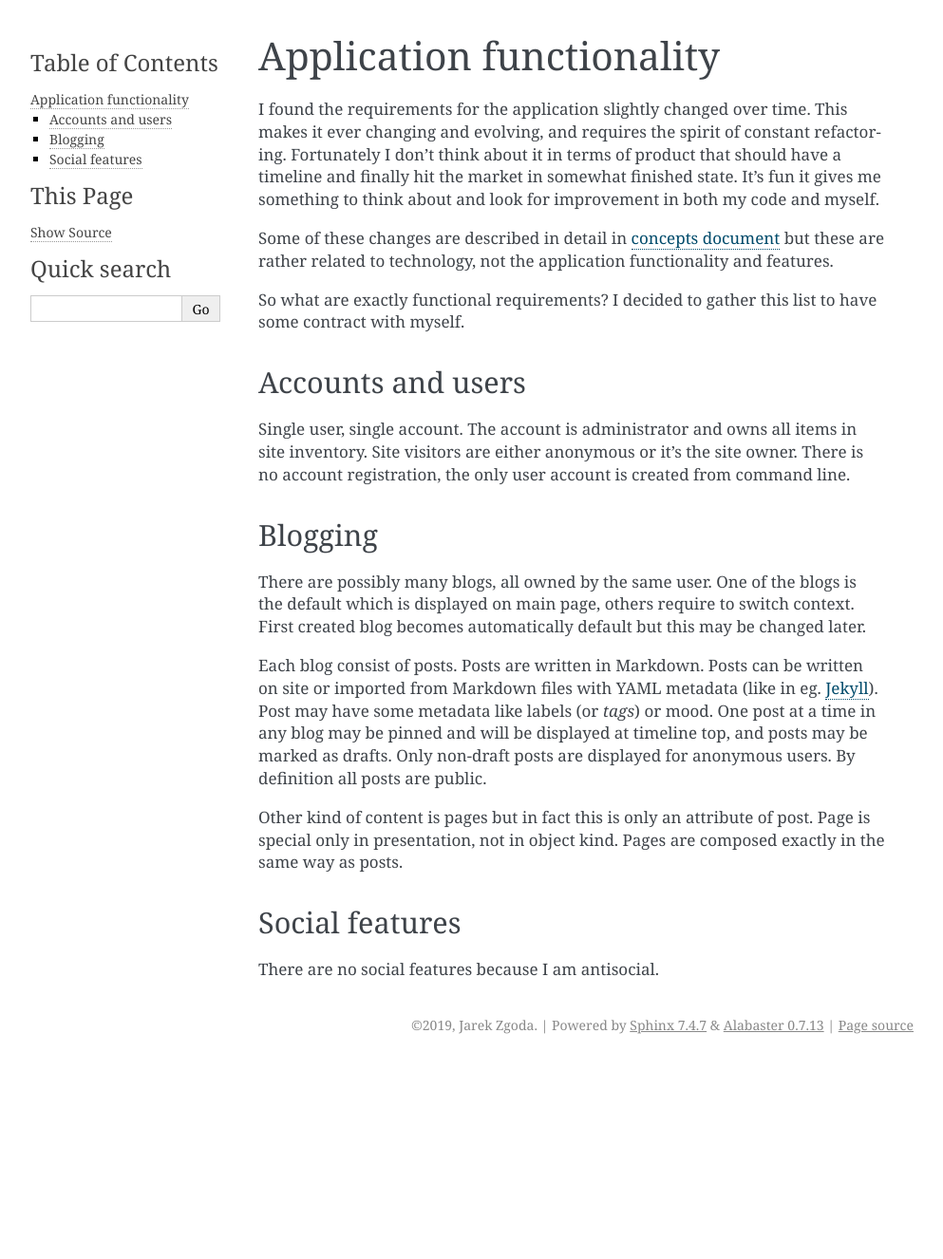
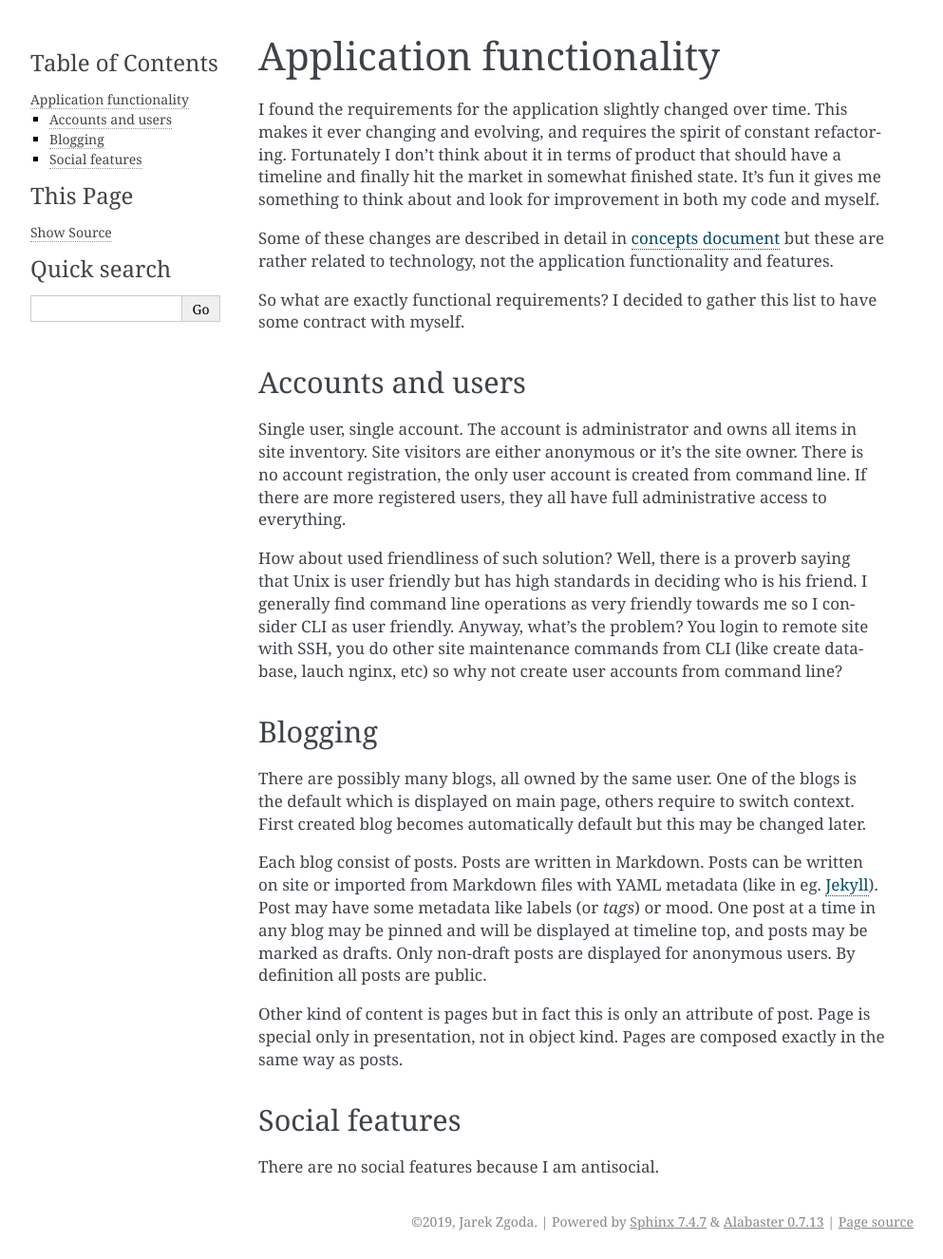
Before and after one commit to zgoda/devlog, a Sphinx documentation site: the page built from docs/functionality.rst, in a window 1280 px wide. Shown: the whole page at 95% size, without its empty margins (148-1141 px from the left). Built offline with Sphinx 7.4.7, drawn with Linux system fonts in a browser that asks for light colours; before the commit the page ends 1119 px from its top, so only the background shows below that.

Commit message:
CLI docs updated

```diff
--- a/docs/functionality.rst
+++ b/docs/functionality.rst
@@ -21,7 +21,16 @@ Accounts and users
 Single user, single account. The account is administrator and owns all items
 in site inventory. Site visitors are either anonymous or it's the site owner.
 There is no account registration, the only user account is created from
-command line.
+command line. If there are more registered users, they all have full
+administrative access to everything.
+
+How about used friendliness of such solution? Well, there is a proverb saying
+that Unix is user friendly but has high standards in deciding who is his
+friend. I generally find command line operations as very friendly towards me
+so I consider CLI as user friendly. Anyway, what's the problem? You login to
+remote site with SSH, you do other site maintenance commands from CLI (like
+create database, lauch nginx, etc) so why not create user accounts from command
+line?
 
 Blogging
 --------
```
